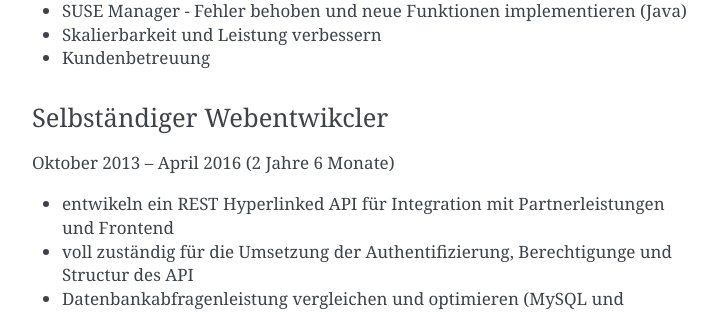
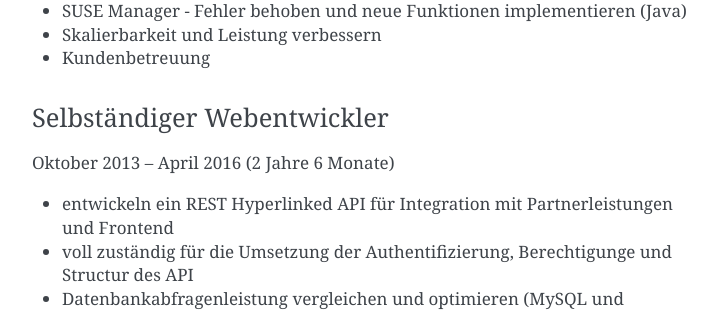
Before and after one commit to dincamihai/dincamihai.github.io, a Sphinx documentation site: the page built from source/index.rst, in a window 1280 px wide and 900 px high, scrolled down 1591 px. Shown: the part 160-472 px from the top of the window, without its empty margins (388-1105 px from the left). Built offline with Sphinx 7.4.7, drawn with Linux system fonts in a browser that asks for light colours; some of the changed text lies outside the part shown.

Commit message:
Fix typo

```diff
--- a/source/index.rst
+++ b/source/index.rst
@@ -75,11 +75,11 @@ April 2016 - Heute
 * Skalierbarkeit und Leistung verbessern
 * Kundenbetreuung
 
-Selbständiger Webentwikcler
+Selbständiger Webentwickler
 ^^^^^^^^^^^^^^^^^^^^^^^^^^^
 Oktober 2013 – April 2016 (2 Jahre 6 Monate)
 
-* entwikeln ein REST Hyperlinked API für Integration mit Partnerleistungen und Frontend
+* entwickeln ein REST Hyperlinked API für Integration mit Partnerleistungen und Frontend
 * voll zuständig für die Umsetzung der Authentifizierung, Berechtigunge und Structur des API
 * Datenbankabfragenleistung vergleichen und optimieren (MySQL und Postgresql)
 * Postgresql Volltextsuchefunktion Anwendung
@@ -173,7 +173,6 @@ Kurse
 Degrees
 ^^^^^^^
 
-
 Information Engineering Diplom
 """"""""""""""""""""""""""""""
 Electrical, Electronics and Communications Engineering - "Politehnica" University of Bucharest
```
